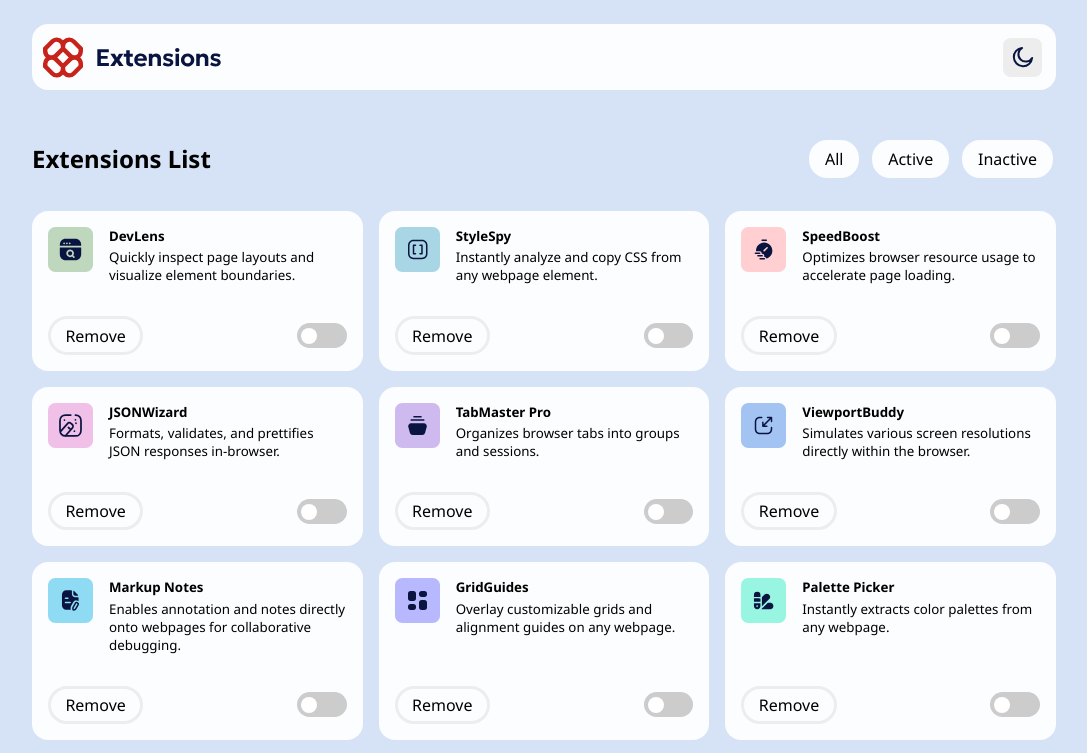
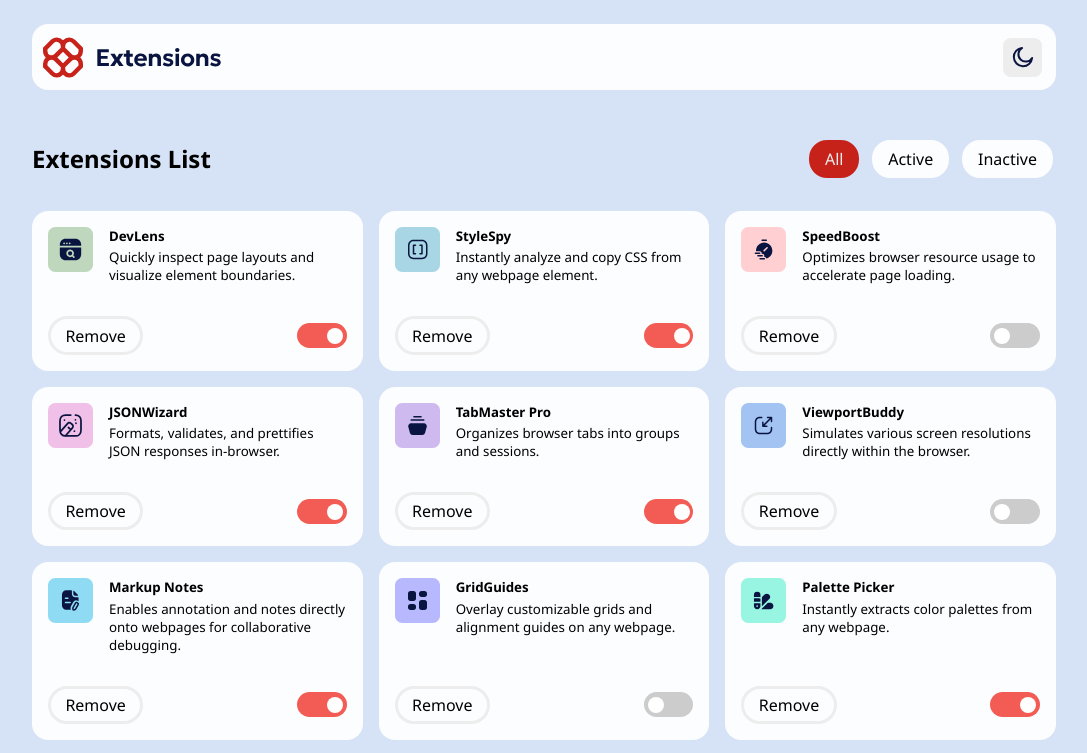
Before and after one commit to omoforever/browser-extension-ui, a plain HTML site: page index.html in a window 1280 px wide. Both pictures are taken after a click on the button "All". Shown: the top 753 px of the page, without its empty margins (96-1183 px from the left). Drawn offline with Linux system fonts and the light colour scheme.

Commit message:
added complete filtering functionality

```diff
--- a/css/styles.css
+++ b/css/styles.css
@@ -146,6 +146,11 @@ button {
     border-color: var(--red-700);
 }
 
+.filter-bar-buttons button.active {
+    background-color: var(--red-700);
+    color: var(--neutral-100);
+}
+
 .extensions-grid {
     display: grid;
     grid-template-columns: repeat(3, 1fr);
--- a/index.html
+++ b/index.html
@@ -26,30 +26,12 @@
     <div class="filter-bar">
       <h2 class="filter-bar-title">Extensions List</h2>
       <div class="filter-bar-buttons">
-        <button class="filter-all" id="filter-all">All</button>
-        <button class="filter-active" id="filter-active">Active</button>
-        <button class="filter-inactive" id="filter-inactive">Inactive</button>
+        <button class="filter-all" onclick="setFilterState('all')" id="filter-all">All</button>
+        <button class="filter-active" onclick="setFilterState('active')" id="filter-active">Active</button>
+        <button class="filter-inactive" onclick="setFilterState('inactive')" id="filter-inactive">Inactive</button>
       </div>
     </div>
     <div class="extensions-grid" id="extensions-grid">
-      <!-- <div class="extension-item">
-        <div class="extension-item-row">
-          <img src="assets/images/logo-devlens.svg" alt="">
-          <div class="extension-item-info">
-            <h5>DevLens</h5>
-            <p>Quickly inspect page layouts and visualise element boundaries</p>
-          </div>
-        </div>
-        <div class="extension-item-buttons">
-          <button class="remove-extension-button">Remove</button>
-          <button class="toggle-state-button">Toggle</button>
-           Rounded switch
-          <label class="switch">
-            <input type="checkbox">
-            <span class="slider round"></span>
-          </label>
-        </div>
-      </div> -->
     </div>
     </div>
   </main>
--- a/js/script.js
+++ b/js/script.js
@@ -73,9 +73,31 @@ var extensions = [
     }
 ]
 
+var filter_state = "all";
+var filtered_list = extensions;
+
+
+function setFilterState(state) {
+    filter_state = state;
+
+    if (filter_state === "active") {
+        filtered_list = extensions.filter(extension => extension.isActive === true);
+    } else if (filter_state === "inactive") {
+        filtered_list = extensions.filter(extension => extension.isActive !== true);
+    } else {
+        filtered_list = extensions;
+    }
+
+    document.querySelectorAll('.filter-bar-buttons button').forEach(btn => {
+        btn.classList.remove('active');
+    });
+    document.getElementById(`filter-${filter_state}`).classList.add('active');
+    renderExtensions();
+}
+function renderExtensions() {
     var gridContainer = document.getElementById("extensions-grid");
 
-var gridItems = extensions.map(extension => `
+    var gridItems = filtered_list.map(extension => `
     <div class="extension-item">
       <div class="extension-item-row">
         <img src="${extension.logo}" alt="">
@@ -87,7 +109,7 @@ var gridItems = extensions.map(extension => `
       <div class="extension-item-buttons">
         <button class="remove-extension-button">Remove</button>
         <label class="switch">
-            <input type="checkbox">
+          <input type="checkbox" ${extension.isActive ? 'checked' : ''}>
           <span class="slider round"></span>
         </label>
       </div>
@@ -95,5 +117,7 @@ var gridItems = extensions.map(extension => `
   `).join('');
 
     gridContainer.innerHTML = gridItems;
+}
 
-// console.log(gridContainer)
+document.getElementById(`filter-${filter_state}`).classList.add('active');
+renderExtensions();
```
Lines whose indentation alone changed are shown as unchanged.
